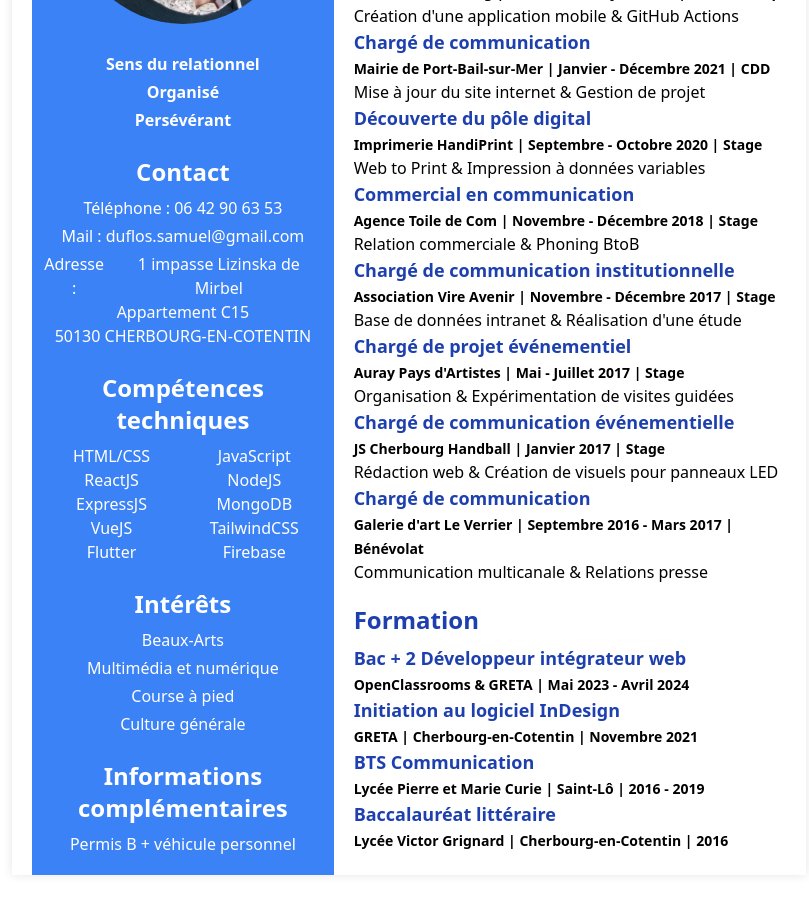
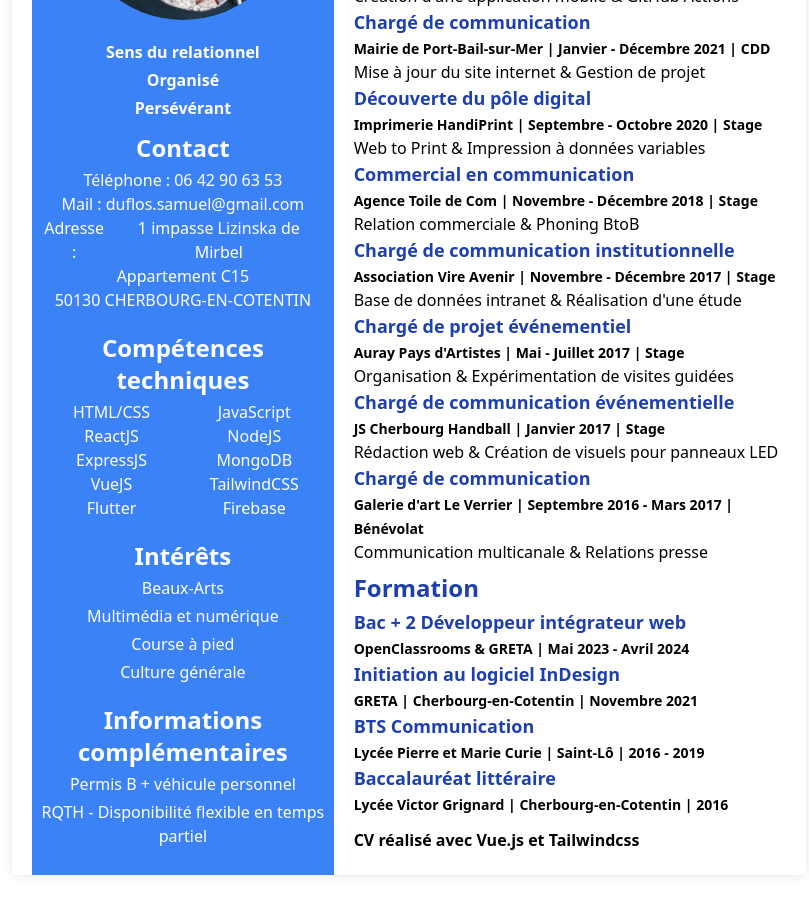
Before and after one commit to SamuelD50/CVVueJS, a Vue app: page / in a window 1280 px wide. Shown: the part 280-1187 px from the top of the page, without its empty margins (231-1040 px from the left). Built offline with nearby package versions, Linux system fonts and the light colour scheme.

Commit message:
Add Recognized as a Disabled Worker

```diff
--- a/src/App.vue
+++ b/src/App.vue
@@ -16,7 +16,7 @@
   <main class="flex">
     <section class="w-2/5 flex flex-col items-center -mt-28 mx-5 bg-blue-500 rounded-t-full">
       <img class="w-56 aspect-square m-5 rounded-full object-cover" src="./assets/Photo-profil.jpeg" alt="Photo">
-      <ul class="flex flex-col items-center gap-1 my-2 font-medium text-white font-semibold">
+      <ul class="flex flex-col items-center gap-1 font-medium text-white font-semibold">
         <li>
           Sens du relationnel
         </li>
@@ -36,6 +36,7 @@
     <section class="w-3/5">
       <WorkExperiences />
       <Education />
+      <Footer />
     </section>
   </main>
 
--- a/src/components/AdditionalInformation.vue
+++ b/src/components/AdditionalInformation.vue
@@ -1,11 +1,11 @@
 <template>
 
     <div class="my-2 mb-20">
-        <h2 id="additionalInformation" class="text-2xl font-bold text-white my-2 mx-2 text-center">
+        <h2 id="additionalInformation" class="text-2xl font-bold text-white my-1 mx-2 text-center">
             Informations complémentaires
         </h2>
 
-        <ul class="flex flex-col items-center gap-1 text-white mx-2">
+        <ul class="flex flex-col items-center text-center gap-1 text-white mx-2">
             <li v-for="additional in additionnals" :key="additional" class="text-white">
                 {{ additional }}
             </li>
@@ -16,6 +16,7 @@
 
 <script setup>
     const additionnals = [
-        "Permis B + véhicule personnel"
+        "Permis B + véhicule personnel",
+        "RQTH - Disponibilité flexible en temps partiel"
     ]
 </script>
--- a/src/components/Contact.vue
+++ b/src/components/Contact.vue
@@ -1,10 +1,10 @@
 <template>
     <div class="my-2">
-        <h2 id="contact" class="text-2xl font-bold text-white my-2 mx-2 text-center">
+        <h2 id="contact" class="text-2xl font-bold text-white my-1 mx-2 text-center">
             Contact
         </h2>
 
-        <ul class="flex flex-col items-center gap-1 text-white mx-2">
+        <ul class="flex flex-col items-center text-white mx-2">
             <li class="flex flex-row gap-1">
                 <span>
                     Téléphone :
--- a/src/components/Education.vue
+++ b/src/components/Education.vue
@@ -1,7 +1,7 @@
 <template>
 
-    <div class="my-5">
-        <h2 id="education" class="text-2xl font-bold text-blue-800 my-2">
+    <div class="my-2">
+        <h2 id="education" class="text-2xl font-bold text-blue-800 my-1">
             Formation
         </h2>
 
--- a/src/components/Footer.vue
+++ b/src/components/Footer.vue
@@ -1,11 +1,7 @@
 <template>
-    <footer class="flex">
-        <span class="">
-            CV réalisé avec Vue.js et Tailwindcss -
+    <footer class="flex my-2">
+        <span class="font-bold my-1">
+            CV réalisé avec Vue.js et Tailwindcss
         </span>
     </footer>
 </template>
-
-<script setup>
-
-</script>
--- a/src/components/Header.vue
+++ b/src/components/Header.vue
@@ -4,7 +4,7 @@
             <h1 class="text-4xl font-semibold text-blue-800">
                 Samuel Duflos
             </h1>
-            <span class="text-2xl mt-2 block">
+            <span class="text-2xl mt-1 block">
                 Développeur web
             </span>
         </div>
--- a/src/components/Interests.vue
+++ b/src/components/Interests.vue
@@ -1,7 +1,7 @@
 <template>
 
-    <div class="py-2">
-        <h2 id="interests" class="text-2xl font-bold text-white my-2 mx-2 text-center">
+    <div class="my-2">
+        <h2 id="interests" class="text-2xl font-bold text-white my-1 mx-2 text-center">
             Intérêts
         </h2>
         <ul class="flex flex-col items-center gap-1 text-white mx-2">
--- a/src/components/Skills.vue
+++ b/src/components/Skills.vue
@@ -1,7 +1,7 @@
 <template>
 
     <div class="my-2">
-        <h2 id="skills" class="text-2xl font-bold text-white my-2 mx-2 text-center">
+        <h2 id="skills" class="text-2xl font-bold text-white my-1 mx-2 text-center">
             Compétences techniques
         </h2>
 
--- a/src/components/WorkExperiences.vue
+++ b/src/components/WorkExperiences.vue
@@ -1,7 +1,7 @@
 <template>
 
-    <div class="my-5">
-        <h2 id="workExperiences" class="text-2xl font-bold text-blue-800 my-2">
+    <div class="my-2">
+        <h2 id="workExperiences" class="text-2xl font-bold text-blue-800 my-1">
             Expériences professionnelles
         </h2>
 
```
Also changed, not shown: src/assets/Samuel Duflos CV.webp.
